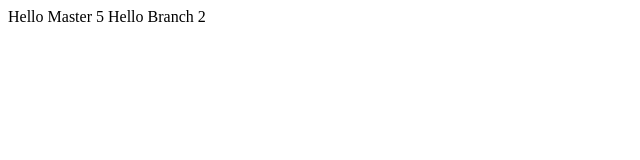
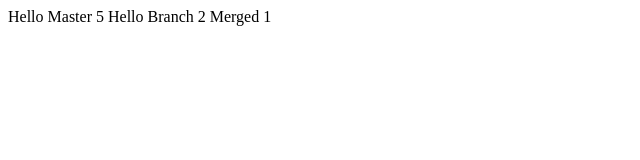
Before and after one commit to Helly-p/test, a plain HTML site: page index2.html in a window 1280 px wide. Shown: the full height of the page, 0-640 px from the left. Drawn offline with Linux system fonts and the light colour scheme.

Commit message:
Merged 1

```diff
--- a/index2.html
+++ b/index2.html
@@ -9,5 +9,6 @@
 <body>
     Hello Master 5
     Hello Branch 2
+    Merged 1
 </body>
 </html>
```
